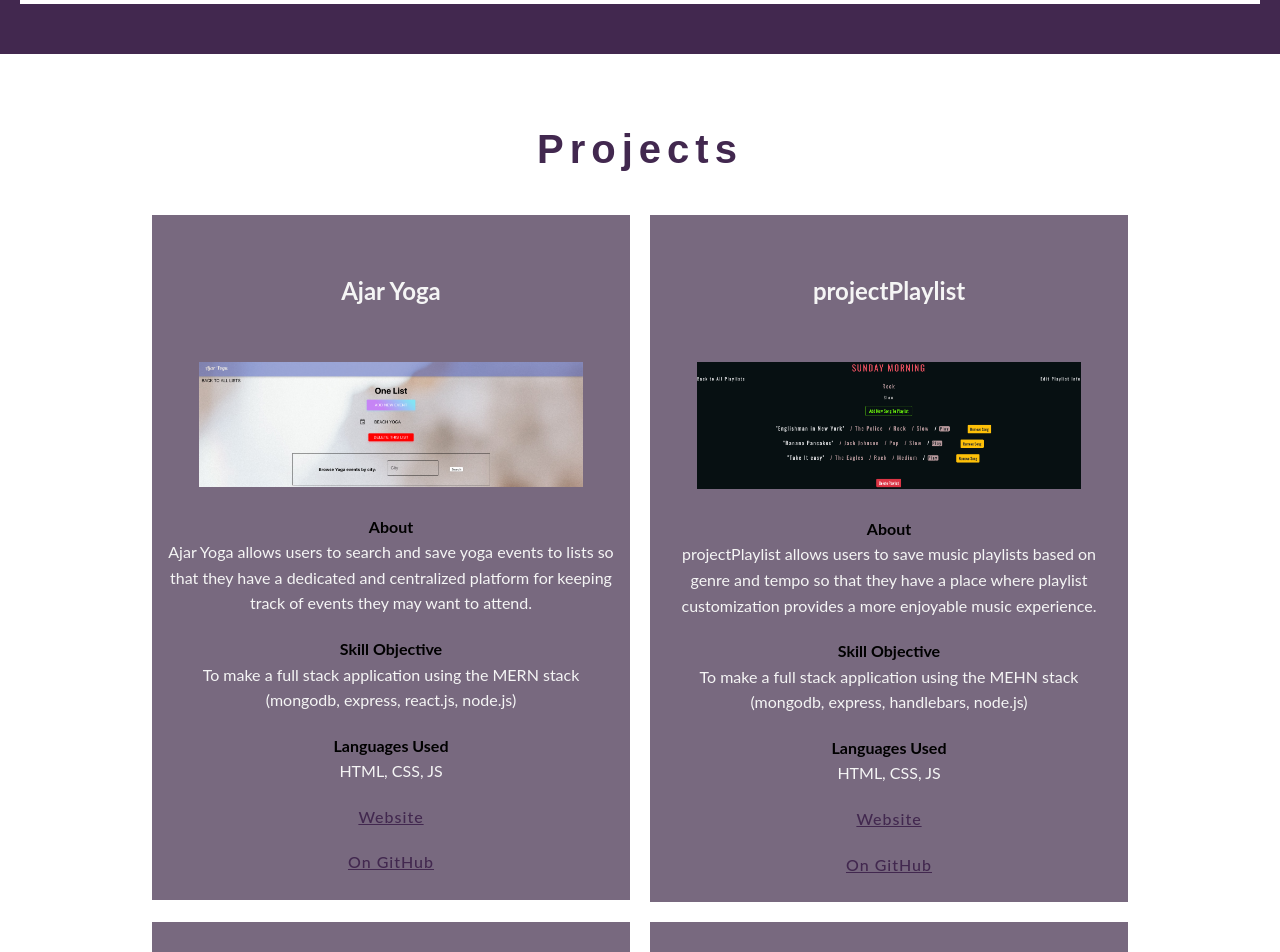
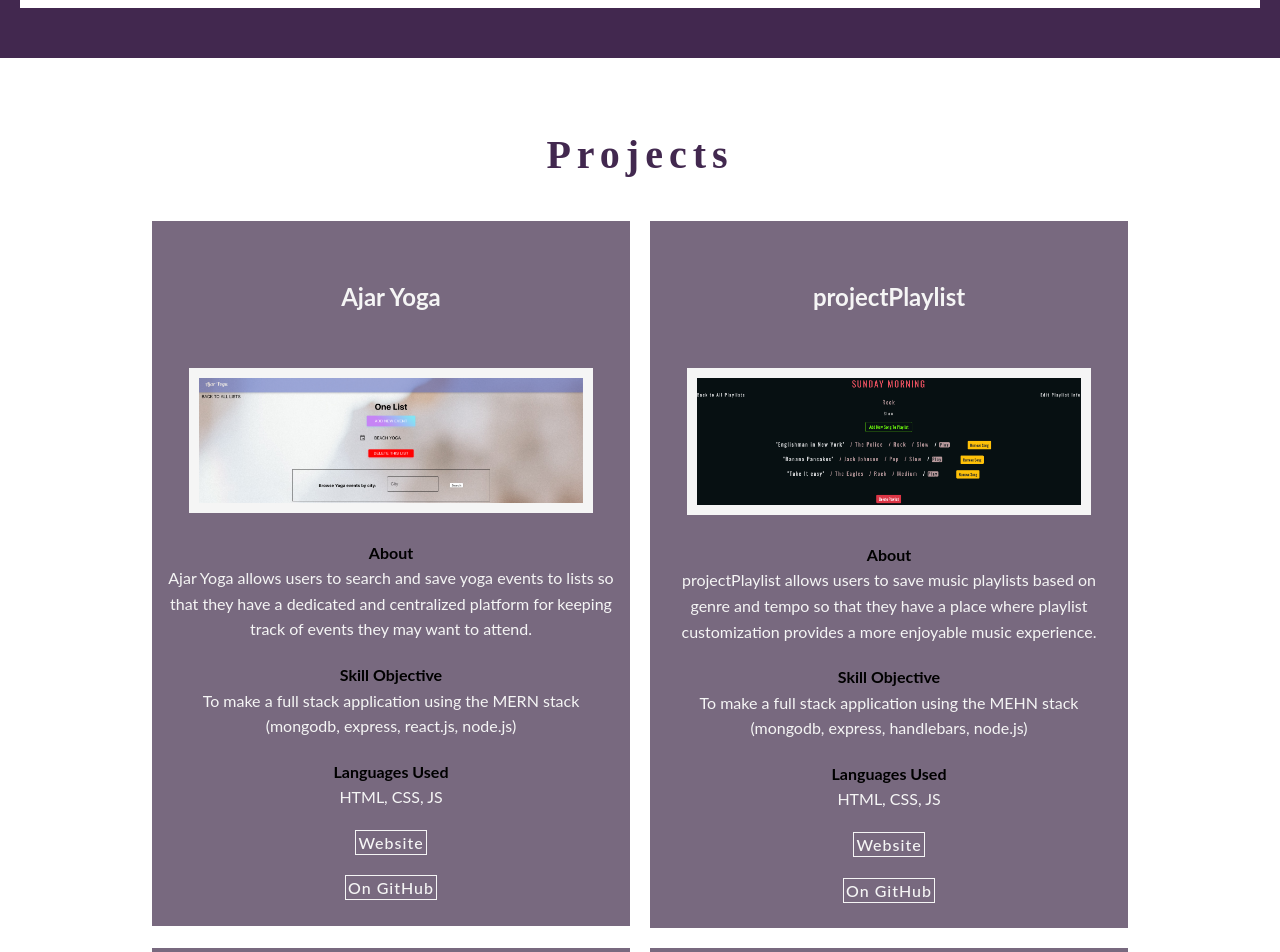
Before and after one commit to racheltezza/rtezza, a React (Create React App) app: page / in a window 1280 px wide. Shown: the part 1680-2632 px from the top of the page. Built offline with nearby package versions, Linux system fonts and the light colour scheme; the HTML template or start-up script is replaced by a standard one.

Commit message:
project styling

```diff
--- a/src/App.css
+++ b/src/App.css
@@ -24,7 +24,7 @@ h1 {
 
 h2 {
   font-size: 40px;
-  font-family: 'Josefin Sans', sans-serif;
+  font-family: 'Playfair Display', serif;
   color: whitesmoke;
   letter-spacing: 6px;
 }
@@ -144,7 +144,7 @@ a {
 
 .skills-title {
   color: rgb(66, 40, 79);
-  font-family: 'Josefin Sans', sans-serif;
+
   font-weight: 700;
 }
 
@@ -162,6 +162,7 @@ a {
 
 .project {
   background: rgba(31,6,43,.6);
+  /* border: 20px solid rgba(31,6,43,.6); */
   padding: 15px;
   margin: 10px;
   color: whitesmoke;
@@ -170,13 +171,15 @@ a {
 }
 
 .project a {
-  color: rgb(66, 40, 79);
+  color: whitesmoke;
   letter-spacing: 1px;
+  border: 1px solid whitesmoke;
+  padding: 2px;
+  text-decoration: none;
 }
 
 .projects-title {
   color: rgb(66, 40, 79);
-  font-family: 'Josefin Sans', sans-serif;
 }
 
 .projects-list{
@@ -188,6 +191,7 @@ a {
 
 .project-image {
   width: 30vw;
+  border: 10px solid whitesmoke;
 }
 
 .projects ul {
```
